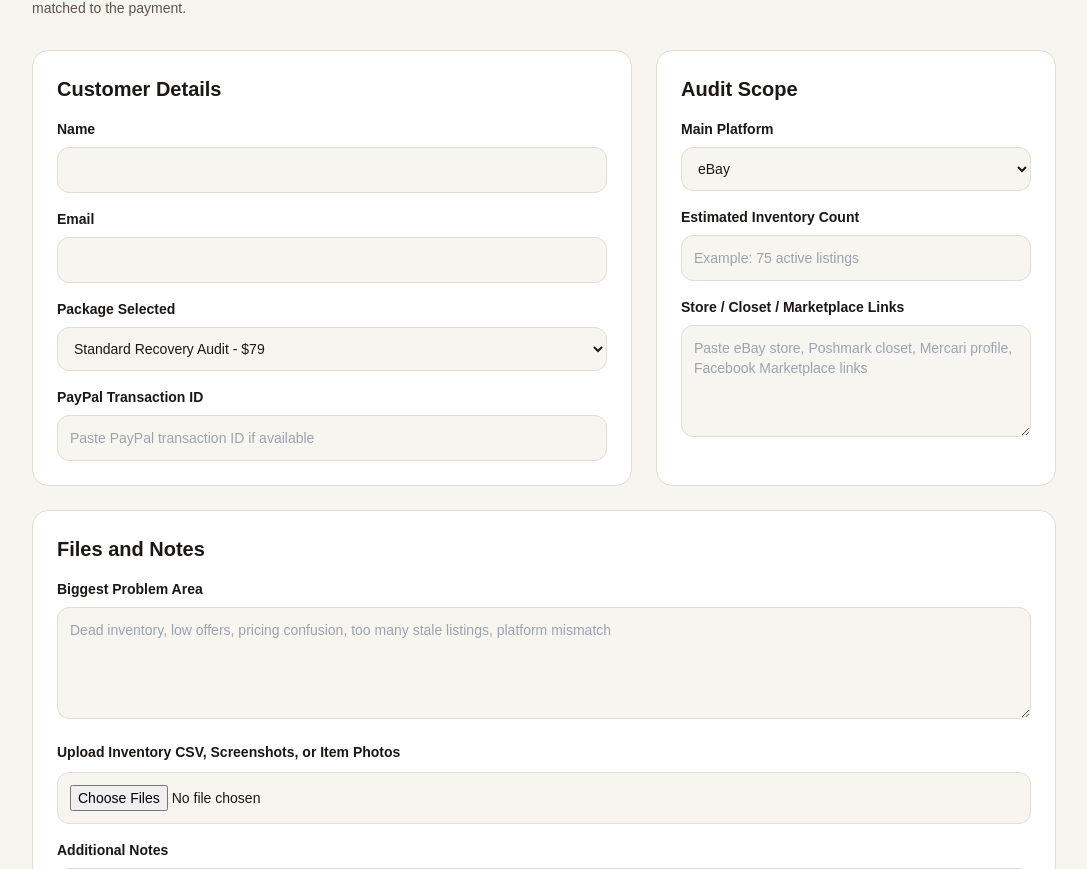
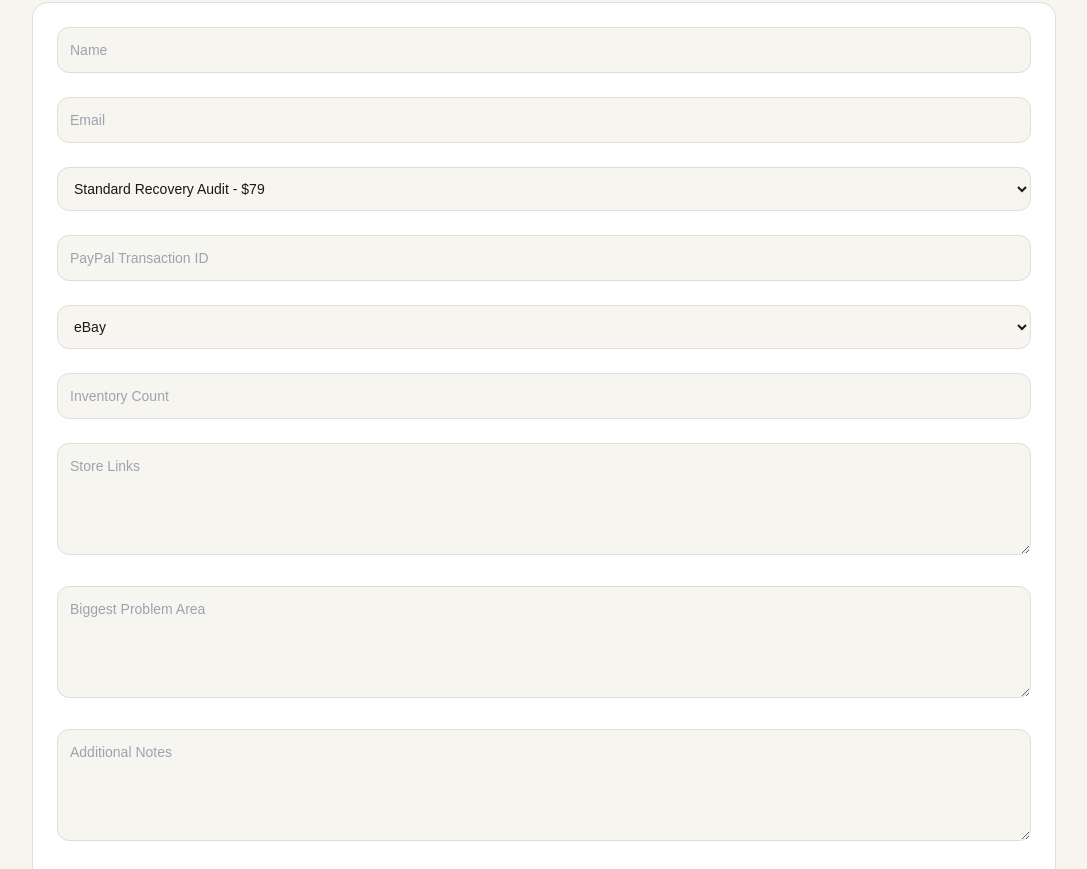
Before and after one commit to RejectedDope/ResaleIQ, a Next.js app: page /audit-intake in a window 1280 px wide. Shown: the part 211-1080 px from the top of the page, without its empty margins (96-1183 px from the left). Built offline with nearby package versions, Linux system fonts and the light colour scheme.

Commit message:
Connect audit intake form to API route

```diff
--- a/app/audit-intake/page.tsx
+++ b/app/audit-intake/page.tsx
@@ -7,6 +7,7 @@ const platforms = ['eBay', 'Poshmark', 'Mercari', 'Facebook Marketplace', 'Depop
 
 export default function AuditIntakePage() {
   const [submitted, setSubmitted] = useState(false)
+  const [loading, setLoading] = useState(false)
   const [form, setForm] = useState({
     name: '',
     email: '',
@@ -26,9 +27,24 @@ export default function AuditIntakePage() {
     setForm({ ...form, [field]: value })
   }
 
-  function handleSubmit(e: React.FormEvent<HTMLFormElement>) {
+  async function handleSubmit(e: React.FormEvent<HTMLFormElement>) {
     e.preventDefault()
+    setLoading(true)
+
+    const payload = new FormData()
+    Object.entries(form).forEach(([key, value]) => payload.append(key, value))
+    files.forEach((file) => payload.append('files', file))
+
+    const response = await fetch('/api/audit-intake', {
+      method: 'POST',
+      body: payload
+    })
+
+    setLoading(false)
+
+    if (response.ok) {
       setSubmitted(true)
+    }
   }
 
   if (submitted) {
@@ -36,24 +52,16 @@ export default function AuditIntakePage() {
       <main className="min-h-screen bg-[#F7F5F0] p-6 md:p-10">
         <div className="mx-auto max-w-3xl rounded-2xl border border-[#E2DDD5] bg-white p-6 shadow-sm">
           <p className="text-sm font-semibold uppercase tracking-wide text-[#D45C2D]">Audit Intake Received</p>
-          <h1 className="mt-2 text-3xl font-bold">Your audit request is ready for review.</h1>
+          <h1 className="mt-2 text-3xl font-bold">Your audit request has been submitted.</h1>
           <p className="mt-3 text-sm text-[#5C5449]">
-            This MVP stores the intake confirmation on-screen only. The next build phase will save submissions to a database or send them by email automatically.
+            Your intake is now processed through the app API. Next phase will connect this to SharePoint, email routing, or a database dashboard.
           </p>
           <div className="mt-6 rounded-xl bg-[#F5F0E8] p-4 text-sm">
-            <p><strong>Name:</strong> {form.name || 'Not provided'}</p>
-            <p><strong>Email:</strong> {form.email || 'Not provided'}</p>
+            <p><strong>Name:</strong> {form.name}</p>
+            <p><strong>Email:</strong> {form.email}</p>
             <p><strong>Package:</strong> {form.packageSelected}</p>
-            <p><strong>Main Platform:</strong> {form.mainPlatform}</p>
-            <p><strong>Inventory Count:</strong> {form.inventoryCount || 'Not provided'}</p>
             <p><strong>Files Selected:</strong> {files.length}</p>
           </div>
-          <button
-            onClick={() => setSubmitted(false)}
-            className="mt-6 rounded-xl bg-[#D45C2D] px-5 py-3 text-sm font-semibold text-white"
-          >
-            Edit Intake
-          </button>
         </div>
       </main>
     )
@@ -65,93 +73,50 @@ export default function AuditIntakePage() {
         <div>
           <p className="text-sm font-semibold uppercase tracking-wide text-[#D45C2D]">Paid Audit Intake</p>
           <h1 className="mt-2 text-3xl font-bold">Send the information needed to review your resale inventory.</h1>
-          <p className="mt-2 max-w-3xl text-sm text-[#5C5449]">
-            Use this after checkout. Add store links, inventory count, files, screenshots, and the transaction ID so the audit can be matched to the payment.
-          </p>
         </div>
 
-        <form onSubmit={handleSubmit} className="grid gap-6 lg:grid-cols-[1.2fr_.8fr]">
-          <section className="space-y-4 rounded-2xl border border-[#E2DDD5] bg-white p-6">
-            <h2 className="text-xl font-semibold">Customer Details</h2>
+        <form onSubmit={handleSubmit} className="space-y-6 rounded-2xl border border-[#E2DDD5] bg-white p-6">
           <Input label="Name" value={form.name} onChange={(value) => updateField('name', value)} required />
-            <Input label="Email" type="email" value={form.email} onChange={(value) => updateField('email', value)} required />
+          <Input label="Email" value={form.email} onChange={(value) => updateField('email', value)} required />
           <Select label="Package Selected" value={form.packageSelected} options={packages} onChange={(value) => updateField('packageSelected', value)} />
-            <Input label="PayPal Transaction ID" value={form.paypalTransactionId} onChange={(value) => updateField('paypalTransactionId', value)} placeholder="Paste PayPal transaction ID if available" />
-          </section>
+          <Input label="PayPal Transaction ID" value={form.paypalTransactionId} onChange={(value) => updateField('paypalTransactionId', value)} />
+          <Select label="Main Platform" value={form.mainPlatform} options={platforms} onChange={(value) => updateField('mainPlatform', value)} />
+          <Input label="Inventory Count" value={form.inventoryCount} onChange={(value) => updateField('inventoryCount', value)} />
+          <Textarea label="Store Links" value={form.storeLinks} onChange={(value) => updateField('storeLinks', value)} />
+          <Textarea label="Biggest Problem Area" value={form.problemArea} onChange={(value) => updateField('problemArea', value)} />
+          <Textarea label="Additional Notes" value={form.notes} onChange={(value) => updateField('notes', value)} />
 
-          <section className="space-y-4 rounded-2xl border border-[#E2DDD5] bg-white p-6">
-            <h2 className="text-xl font-semibold">Audit Scope</h2>
-            <Select label="Main Platform" value={form.mainPlatform} options={platforms} onChange={(value) => updateField('mainPlatform', value)} />
-            <Input label="Estimated Inventory Count" value={form.inventoryCount} onChange={(value) => updateField('inventoryCount', value)} placeholder="Example: 75 active listings" />
-            <Textarea label="Store / Closet / Marketplace Links" value={form.storeLinks} onChange={(value) => updateField('storeLinks', value)} placeholder="Paste eBay store, Poshmark closet, Mercari profile, Facebook Marketplace links" />
-          </section>
-
-          <section className="space-y-4 rounded-2xl border border-[#E2DDD5] bg-white p-6 lg:col-span-2">
-            <h2 className="text-xl font-semibold">Files and Notes</h2>
-            <Textarea label="Biggest Problem Area" value={form.problemArea} onChange={(value) => updateField('problemArea', value)} placeholder="Dead inventory, low offers, pricing confusion, too many stale listings, platform mismatch" />
-            <div>
-              <label className="text-sm font-semibold">Upload Inventory CSV, Screenshots, or Item Photos</label>
           <input
             type="file"
             multiple
             accept=".csv,.xlsx,.xls,image/*,.pdf"
             onChange={(e) => setFiles(Array.from(e.target.files || []))}
-                className="mt-2 w-full rounded-xl border border-[#E2DDD5] bg-[#F7F5F0] p-3 text-sm"
+            className="w-full rounded-xl border border-[#E2DDD5] bg-[#F7F5F0] p-3 text-sm"
           />
+
           {fileSummary.length > 0 && (
-                <ul className="mt-3 list-disc space-y-1 pl-5 text-sm text-[#5C5449]">
+            <ul className="list-disc space-y-1 pl-5 text-sm text-[#5C5449]">
               {fileSummary.map((file) => <li key={file}>{file}</li>)}
             </ul>
           )}
-            </div>
-            <Textarea label="Additional Notes" value={form.notes} onChange={(value) => updateField('notes', value)} placeholder="Anything the audit should consider before reviewing the inventory" />
+
           <button className="rounded-xl bg-[#D45C2D] px-5 py-3 text-sm font-semibold text-white">
-              Submit Audit Intake
+            {loading ? 'Submitting...' : 'Submit Audit Intake'}
           </button>
-          </section>
         </form>
       </div>
     </main>
   )
 }
 
-function Input({ label, value, onChange, type = 'text', placeholder = '', required = false }: { label: string; value: string; onChange: (value: string) => void; type?: string; placeholder?: string; required?: boolean }) {
-  return (
-    <label className="block text-sm font-semibold">
-      {label}
-      <input
-        type={type}
-        value={value}
-        required={required}
-        placeholder={placeholder}
-        onChange={(e) => onChange(e.target.value)}
-        className="mt-2 w-full rounded-xl border border-[#E2DDD5] bg-[#F7F5F0] p-3 text-sm font-normal"
-      />
-    </label>
-  )
+function Input({ label, value, onChange, required = false }: { label: string; value: string; onChange: (value: string) => void; required?: boolean }) {
+  return <input required={required} value={value} onChange={(e) => onChange(e.target.value)} placeholder={label} className="w-full rounded-xl border border-[#E2DDD5] bg-[#F7F5F0] p-3 text-sm" />
 }
 
 function Select({ label, value, options, onChange }: { label: string; value: string; options: string[]; onChange: (value: string) => void }) {
-  return (
-    <label className="block text-sm font-semibold">
-      {label}
-      <select value={value} onChange={(e) => onChange(e.target.value)} className="mt-2 w-full rounded-xl border border-[#E2DDD5] bg-[#F7F5F0] p-3 text-sm font-normal">
-        {options.map((option) => <option key={option}>{option}</option>)}
-      </select>
-    </label>
-  )
+  return <select value={value} onChange={(e) => onChange(e.target.value)} className="w-full rounded-xl border border-[#E2DDD5] bg-[#F7F5F0] p-3 text-sm">{options.map((option) => <option key={option}>{option}</option>)}</select>
 }
 
-function Textarea({ label, value, onChange, placeholder = '' }: { label: string; value: string; onChange: (value: string) => void; placeholder?: string }) {
-  return (
-    <label className="block text-sm font-semibold">
-      {label}
-      <textarea
-        value={value}
-        placeholder={placeholder}
-        onChange={(e) => onChange(e.target.value)}
-        className="mt-2 min-h-28 w-full rounded-xl border border-[#E2DDD5] bg-[#F7F5F0] p-3 text-sm font-normal"
-      />
-    </label>
-  )
+function Textarea({ label, value, onChange }: { label: string; value: string; onChange: (value: string) => void }) {
+  return <textarea value={value} onChange={(e) => onChange(e.target.value)} placeholder={label} className="min-h-28 w-full rounded-xl border border-[#E2DDD5] bg-[#F7F5F0] p-3 text-sm" />
 }
```
Lines whose indentation alone changed are shown as unchanged.
